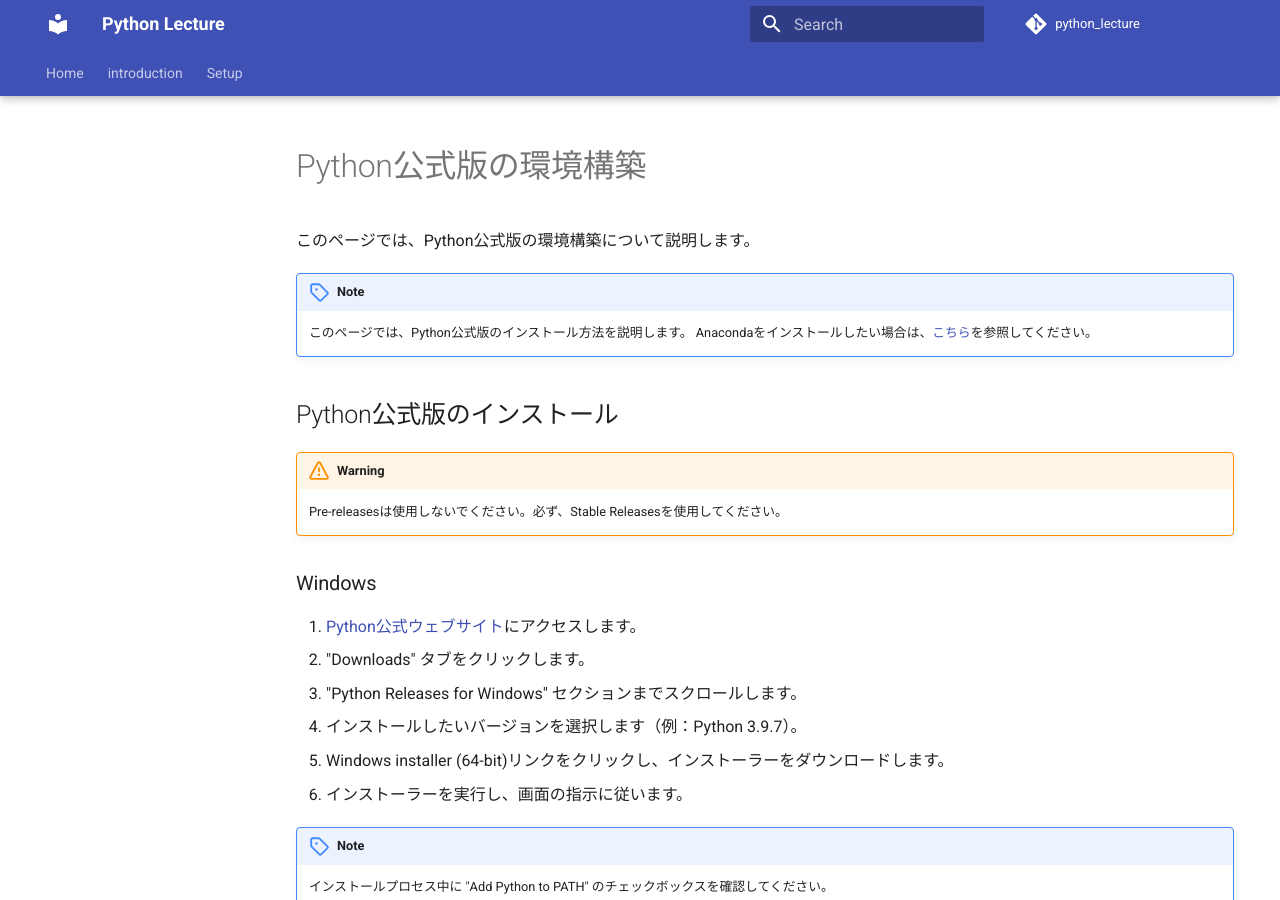
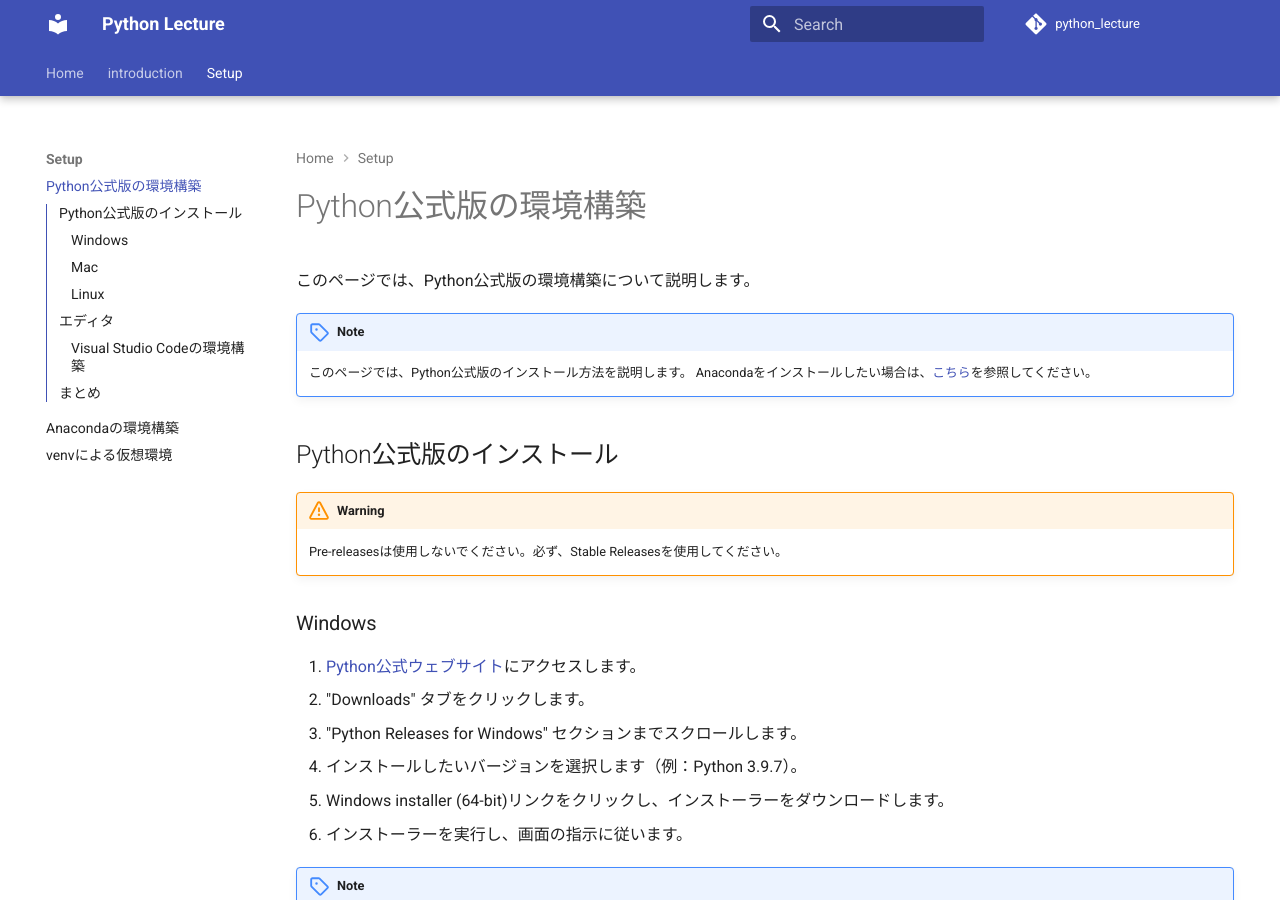
Before and after one commit to Trigger-FK/Python_Lecture, an MkDocs documentation site: the page built from docs/setup_python.md, in a window 1280 px wide and 900 px high. Built offline with MkDocs 1.6.1 and Material for MkDocs 9.7.7, drawn with Linux system fonts in a browser that asks for light colours; comment, search, counter and statistics services are not loaded.

Commit message:
[add] add setup content in mkdocs.yml

```diff
--- a/mkdocs.yml
+++ b/mkdocs.yml
@@ -59,4 +59,6 @@
     - Pythonについて: about_python.md
     - PyPIとAnaconda: conda_vs_pypi.md
   - Setup:
+    - Python公式版の環境構築: setup_python.md
+    - Anacondaの環境構築: setup_anaconda.md
     - venvによる仮想環境: setup_venv.md
```
